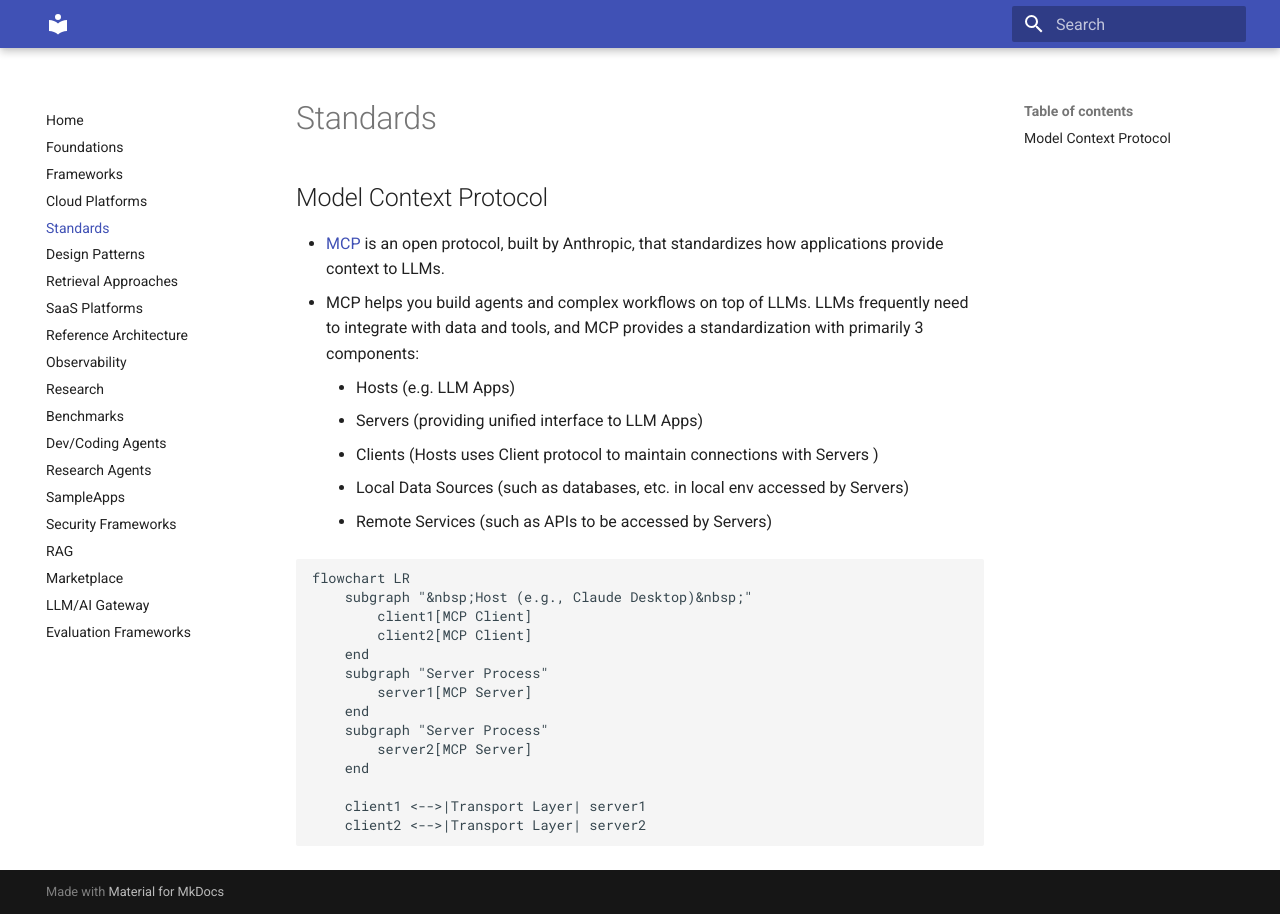
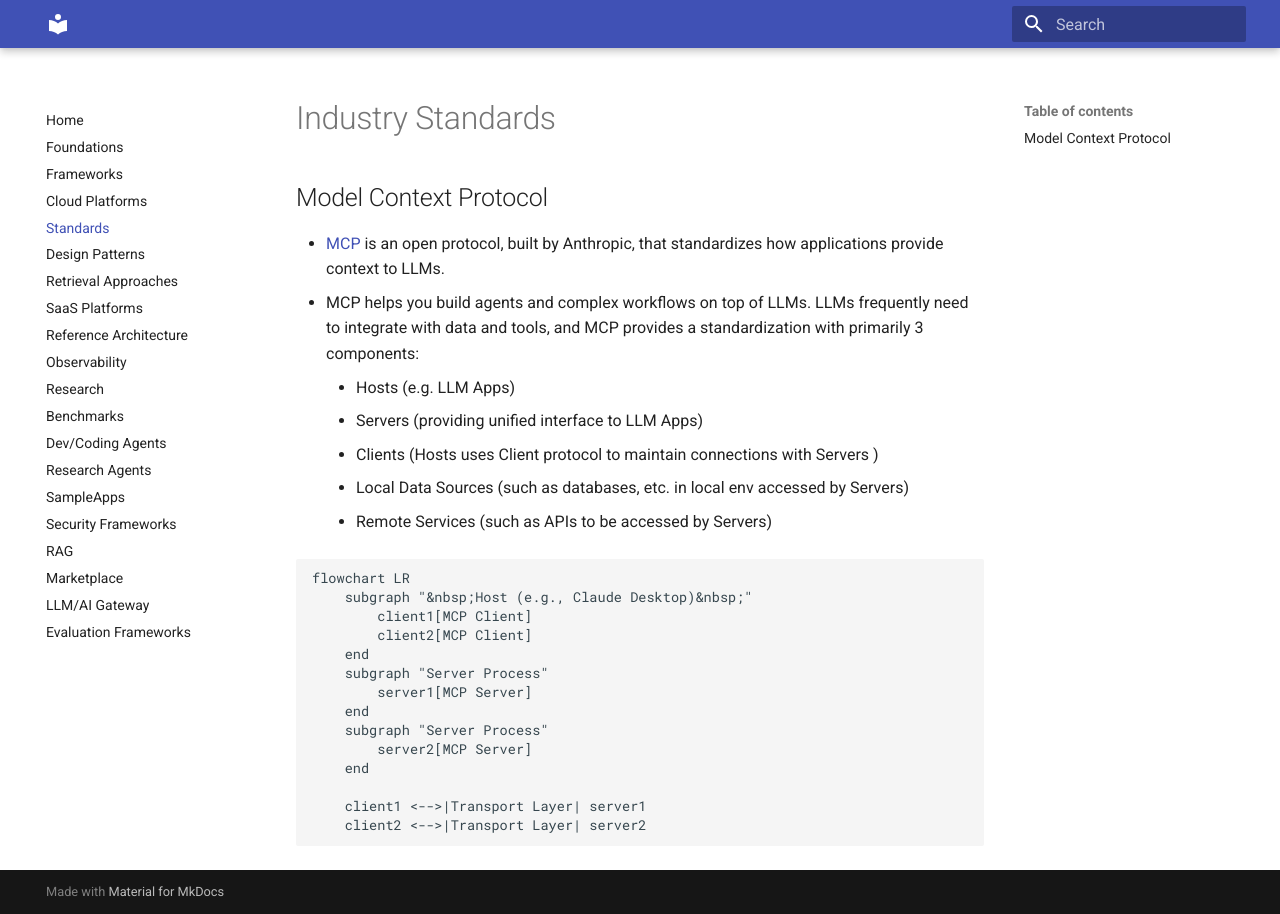
Before and after one commit to ankurkumarz/agentic-ai-knowledge-base, an MkDocs documentation site: the page built from docs/Standards/README.md, in a window 1280 px wide. Built offline with MkDocs 1.6.1 and Material for MkDocs 9.7.7, drawn with Linux system fonts in a browser that asks for light colours; part of the change alters nothing that is shown.

Commit message:
Update README.md

```diff
--- a/docs/Standards/README.md
+++ b/docs/Standards/README.md
@@ -1,6 +1,4 @@
----
-title: Industry Standards
----
+# Industry Standards
 
 
 ## Model Context Protocol
```
